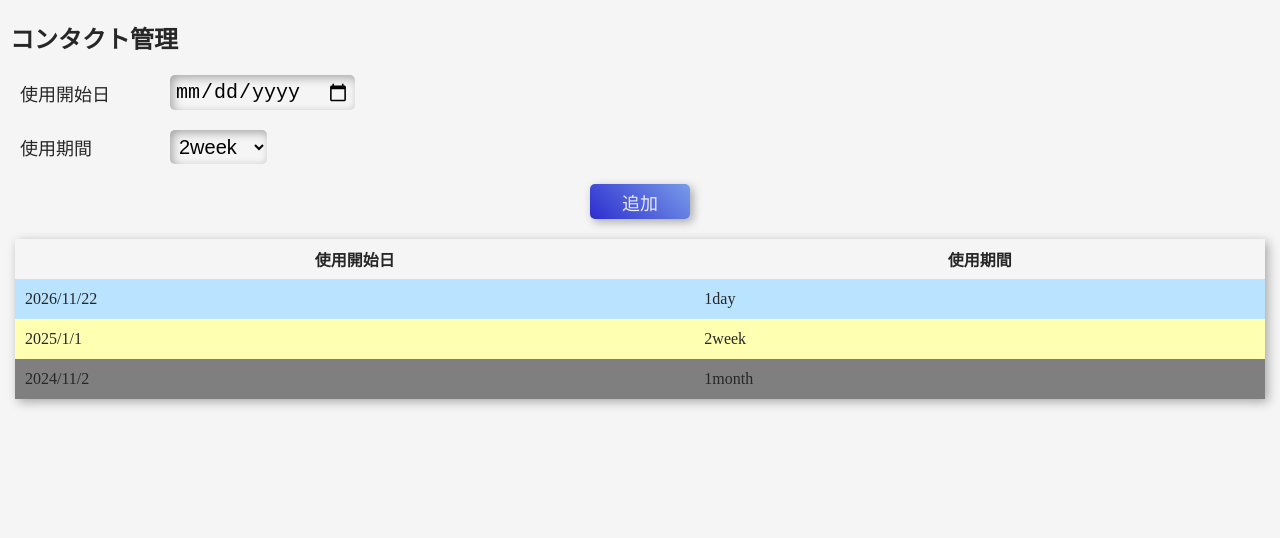
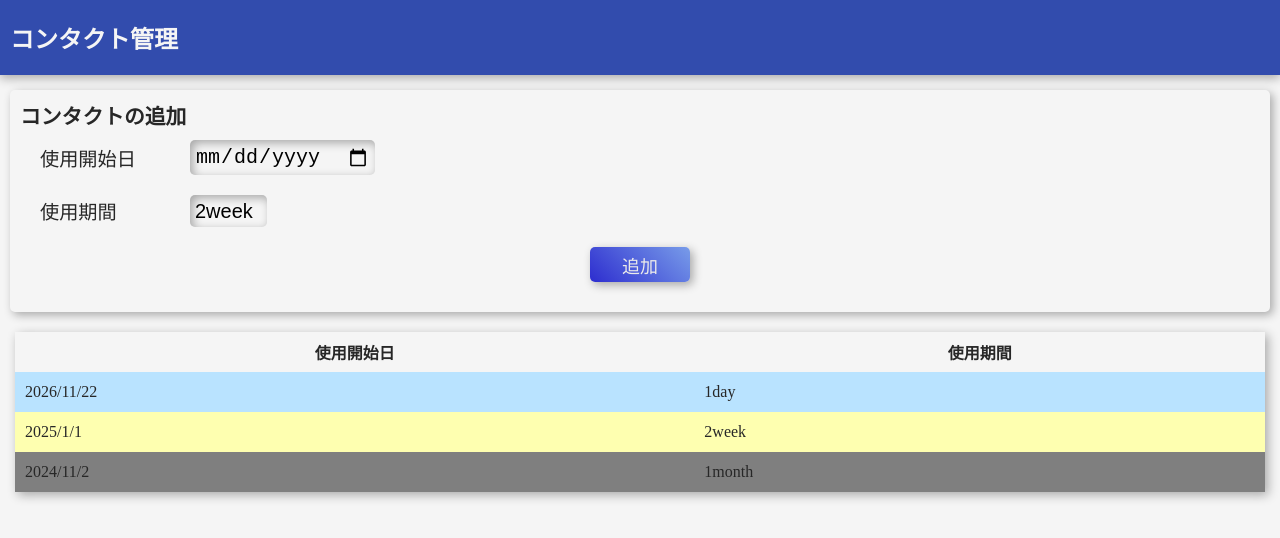
Before and after one commit to tokky1013/contact_management, a plain HTML site: page index.html in a window 1280 px wide. Drawn offline with Linux system fonts and the light colour scheme.

Commit message:
スタイルを調整

```diff
--- a/css/style.css
+++ b/css/style.css
@@ -6,7 +6,24 @@ body {
 }
 
 h2 {
-    margin: 20px 10px;
+    margin: 0;
+    padding: 20px 10px;
+    background-color: #324cad;
+    color: #f5f5f5;
+    box-shadow: 0 3px 10px #00000051;
+}
+
+.input-container {
+    margin: 15px 10px 20px;
+    padding: 10px;
+    border-radius: 5px;
+    box-shadow: 3px 3px 10px #00000051;
+}
+
+.input-container > .input-title {
+    font-size: 1.3rem;
+    font-weight: bold;
+    margin-bottom: 10px;
 }
 
 .item-container {
@@ -17,11 +34,13 @@ h2 {
 
 .item-container > div {
     width: 150px;
-    font-size: large;
+    font-size: 1.2rem;
 }
 
 .item-container input,
 .item-container select {
+    appearance: none;
+    -webkit-appearance: none;
     border: none;
     background-color: transparent;
     font-size: 20px;
--- a/index.html
+++ b/index.html
@@ -8,6 +8,8 @@
 </head>
 <body>
     <h2>コンタクト管理</h2>
+    <div class="input-container">
+        <div class="input-title">コンタクトの追加</div>
         <div class="item-container">
             <div>使用開始日</div>
             <input type="date">
@@ -21,6 +23,7 @@
             </select>
         </div>
         <button class="add-btn">追加</button>
+    </div>
     <table>
         <tr>
             <th>使用開始日</th>
```
Lines whose indentation alone changed are shown as unchanged.
